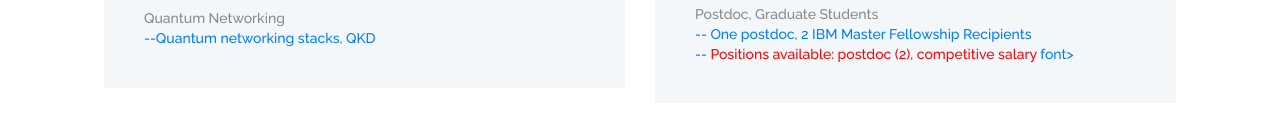
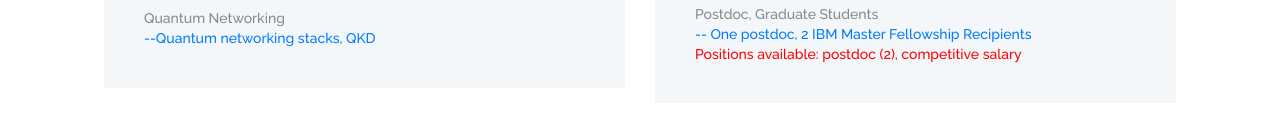
Before and after one commit to p-neumann/quantum, a plain HTML site: page docs/index.html in a window 1280 px wide. Shown: the part 1201-1335 px from the top of the page. Drawn offline with Linux system fonts and the light colour scheme.

Commit message:
Update index.html

```diff
--- a/docs/index.html
+++ b/docs/index.html
@@ -210,7 +210,8 @@
 					<div class="intro_subtitle"><a href="#">--Research Assistants </a></div>
 					<div class="intro_subtitle">Postdoc, Graduate Students</div>
 					<div class="intro_subtitle"><a href="#">-- One postdoc, 2 IBM Master Fellowship Recipients  </a></div>
-					<div class="intro_subtitle"><a href="#" >-- <font color="red">Positions available: postdoc (2), competitive salary  </font>font></a></div>
+
+					<div class="intro_subtitle"><a href="#" ><font color="red">Positions available: postdoc (2), competitive salary  </font></a></div>
 					<div class="intro_subtitle"> </div>
 
 
```
